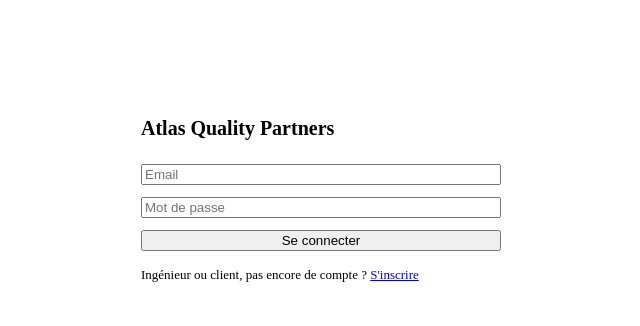
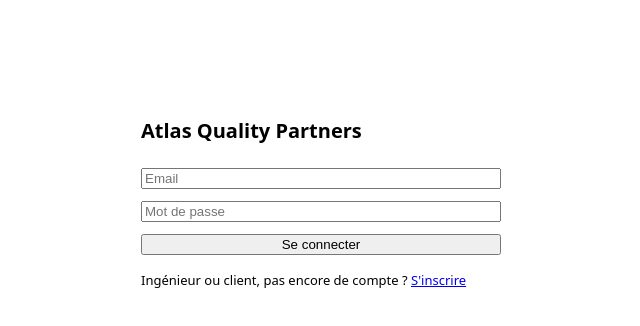
Before and after one commit to BharKhouloud16/atlas-admin-demo, a Next.js app: page /connexion in a window 1280 px wide. Shown: the top 326 px of the page, without its empty margins (319-959 px from the left). Built offline with nearby package versions, Linux system fonts and the light colour scheme.

Commit message:
Add root layout and page (fix missing root layout error)

```diff
--- /dev/null
+++ b/app/layout.tsx
@@ -0,0 +1,14 @@
+import type { Metadata } from "next";
+
+export const metadata: Metadata = {
+  title: "Atlas Quality Partners",
+  description: "Démonstration d'administration Atlas Quality Partners",
+};
+
+export default function RootLayout({ children }: { children: React.ReactNode }) {
+  return (
+    <html lang="fr">
+      <body style={{ fontFamily: "system-ui, sans-serif", margin: 0 }}>{children}</body>
+    </html>
+  );
+}
--- /dev/null
+++ b/app/page.tsx
@@ -0,0 +1,5 @@
+import { redirect } from "next/navigation";
+
+export default function RootPage() {
+  redirect("/connexion");
+}
```
